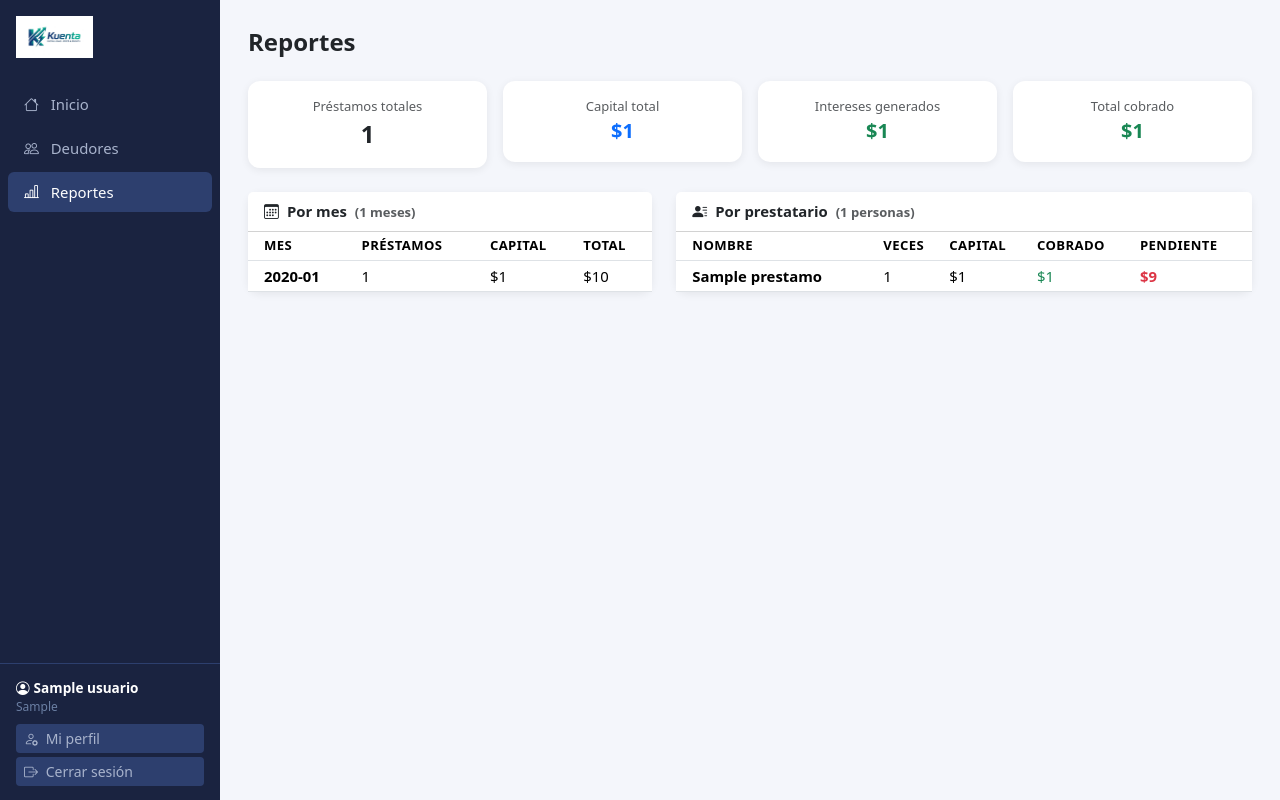
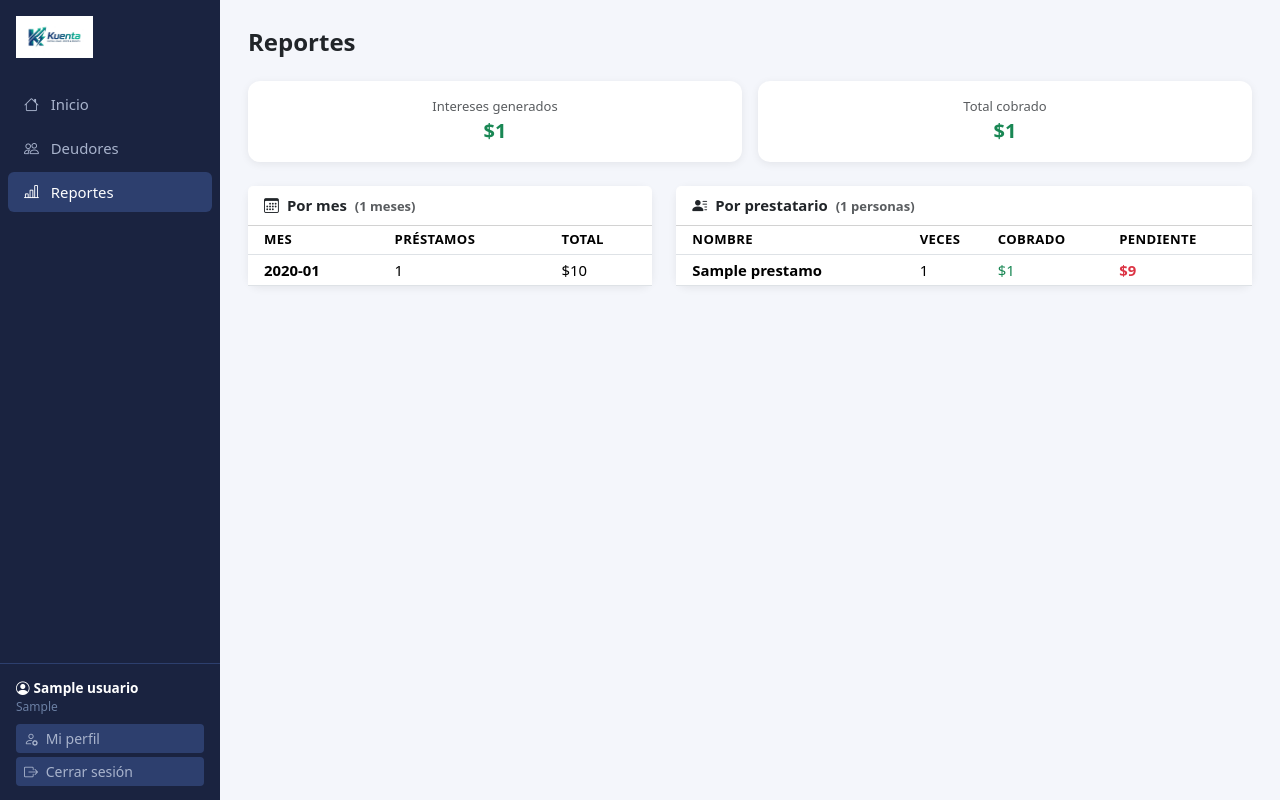
Before and after one commit to Mvega5310/prestamos_app, a Flask app: page /reportes in a window 1280 px wide. Run offline with Flask 3, Linux system fonts and the light colour scheme; a user stored in the database is signed in; tables that the repository leaves empty hold one stand-in row (values such as "Sample post").

Commit message:
Viewer no ve capital en reportes (stats ni columnas de tablas)
Co-Authored-By: Claude Sonnet 4.6 <noreply@anthropic.com>

```diff
--- a/templates/reportes.html
+++ b/templates/reportes.html
@@ -5,6 +5,7 @@
 <h4 class="fw-bold mb-4">Reportes</h4>
 
 <div class="row g-3 mb-4">
+  {% if current_user.rol == 'admin' %}
   <div class="col-6 col-xl-3">
     <div class="card p-3 text-center">
       <div class="text-muted small">Préstamos totales</div>
@@ -17,13 +18,14 @@
       <div class="fs-5 fw-bold text-primary">{{ total_capital | cop }}</div>
     </div>
   </div>
-  <div class="col-6 col-xl-3">
+  {% endif %}
+  <div class="col-6 {% if current_user.rol == 'admin' %}col-xl-3{% else %}col-xl-6{% endif %}">
     <div class="card p-3 text-center">
       <div class="text-muted small">Intereses generados</div>
       <div class="fs-5 fw-bold text-success">{{ total_interes | cop }}</div>
     </div>
   </div>
-  <div class="col-6 col-xl-3">
+  <div class="col-6 {% if current_user.rol == 'admin' %}col-xl-3{% else %}col-xl-6{% endif %}">
     <div class="card p-3 text-center">
       <div class="text-muted small">Total cobrado</div>
       <div class="fs-5 fw-bold text-success">{{ total_cobrado | cop }}</div>
@@ -69,14 +71,16 @@
       <div class="card-body p-0">
         <table class="table table-sm mb-0 align-middle">
           <thead><tr>
-            <th class="ps-3">Mes</th><th>Préstamos</th><th>Capital</th><th>Total</th>
+            <th class="ps-3">Mes</th><th>Préstamos</th>
+            {% if current_user.rol == 'admin' %}<th>Capital</th>{% endif %}
+            <th>Total</th>
           </tr></thead>
           <tbody>
             {% for m in por_mes %}
             <tr>
               <td class="ps-3 fw-semibold">{{ m.mes }}</td>
               <td>{{ m.cantidad }}</td>
-              <td>{{ m.capital | cop }}</td>
+              {% if current_user.rol == 'admin' %}<td>{{ m.capital | cop }}</td>{% endif %}
               <td>{{ m.total | cop }}</td>
             </tr>
             {% endfor %}
@@ -98,14 +102,16 @@
         <div class="table-responsive">
         <table class="table table-sm mb-0 align-middle">
           <thead><tr>
-            <th class="ps-3">Nombre</th><th>Veces</th><th>Capital</th><th>Cobrado</th><th>Pendiente</th>
+            <th class="ps-3">Nombre</th><th>Veces</th>
+            {% if current_user.rol == 'admin' %}<th>Capital</th>{% endif %}
+            <th>Cobrado</th><th>Pendiente</th>
           </tr></thead>
           <tbody>
             {% for r in por_persona %}
             <tr>
               <td class="ps-3 fw-semibold">{{ r.nombre }}</td>
               <td>{{ r.veces }}</td>
-              <td>{{ r.capital_total | cop }}</td>
+              {% if current_user.rol == 'admin' %}<td>{{ r.capital_total | cop }}</td>{% endif %}
               <td class="text-success">{{ r.abonado | cop }}</td>
               <td class="{% if r.pendiente > 0 %}text-danger fw-bold{% else %}text-success{% endif %}">
                 {{ r.pendiente | cop }}
```
